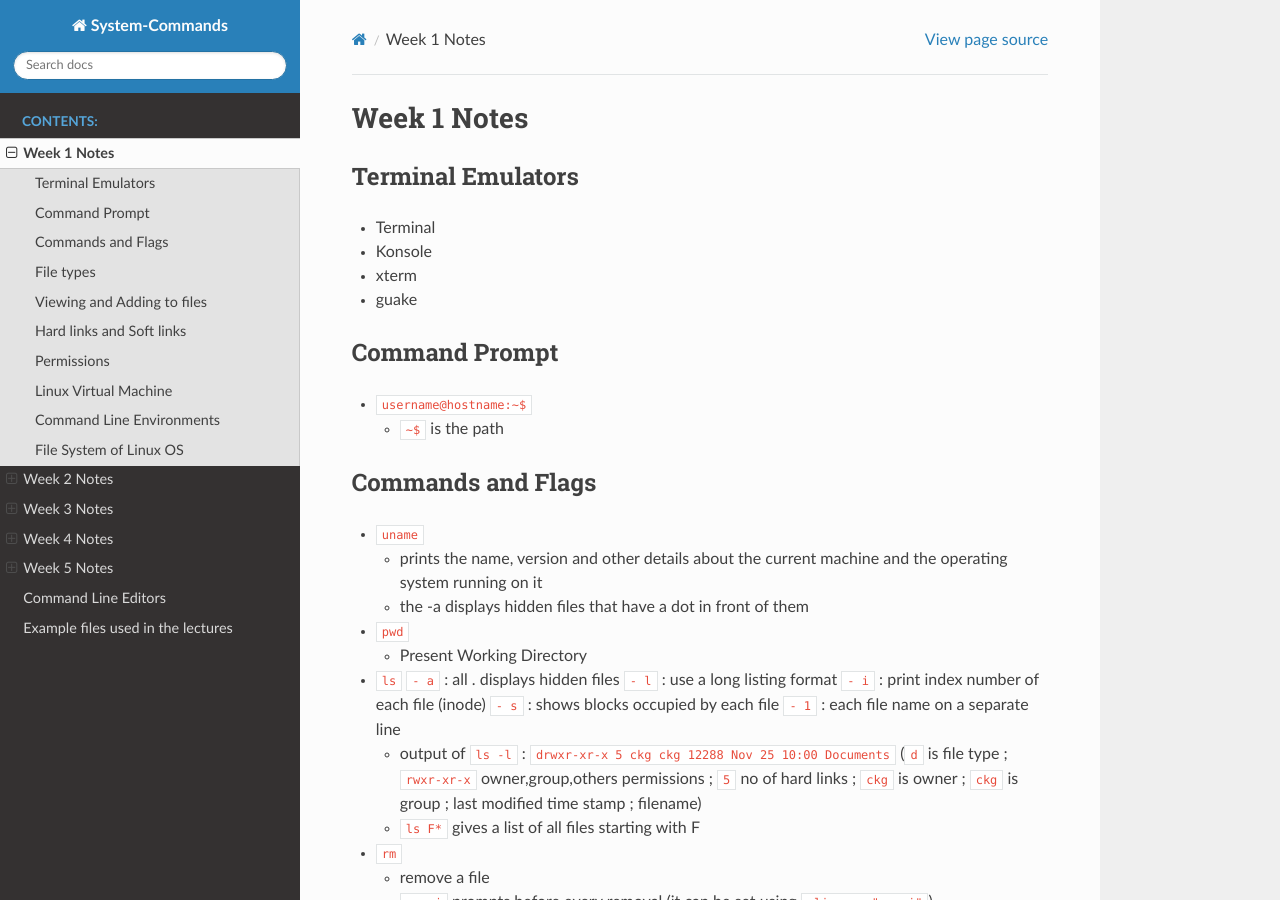
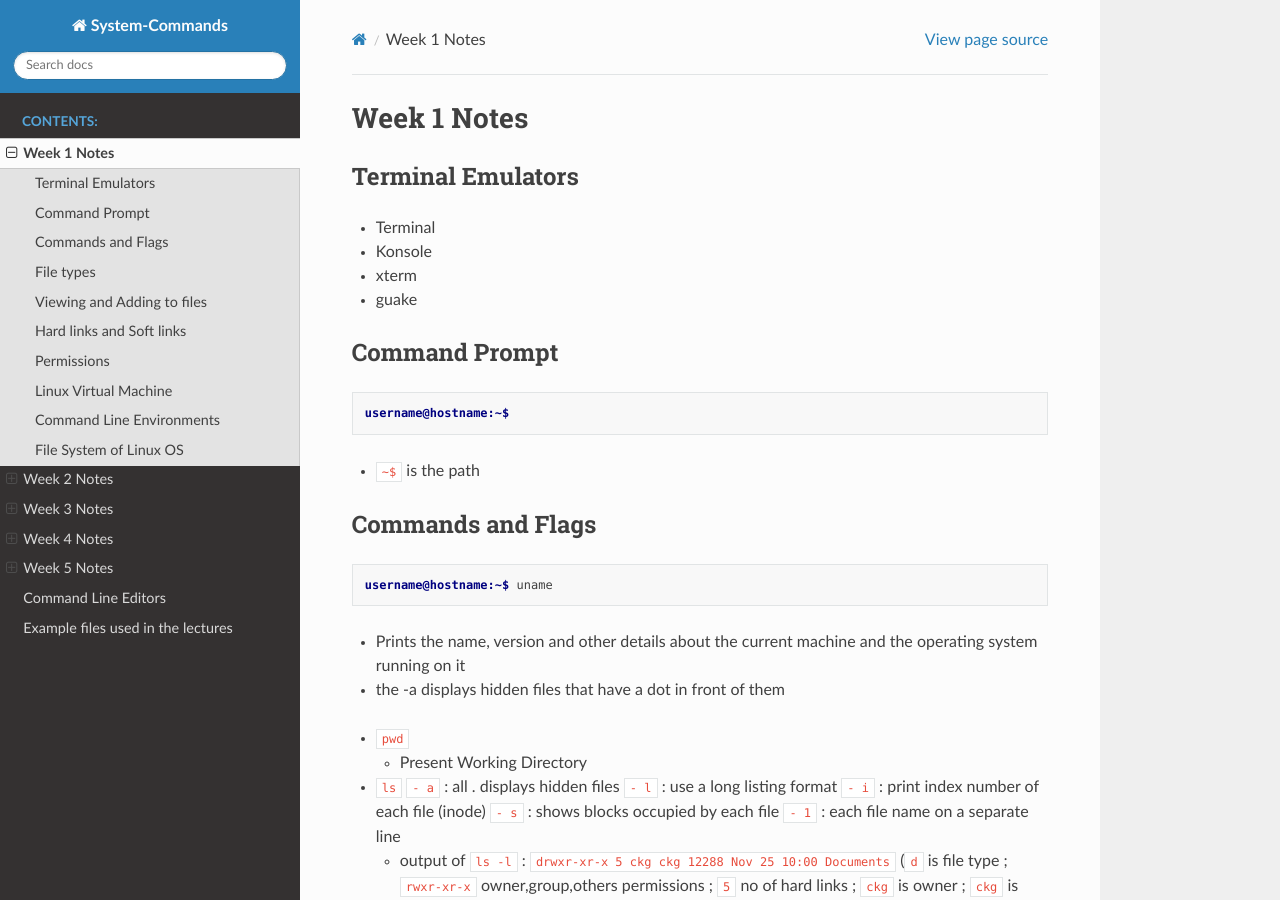
Before and after one commit to shriaviator/SysCommBook, a Sphinx documentation site: the page built from docs/source/Week1.md, in a window 1280 px wide and 900 px high. Built offline with Sphinx 7.4.7 and the Read the Docs theme 2.0.0, drawn with Linux system fonts in a browser that asks for light colours; the version number could not be read and is left out.

Commit message:
pdf  week -1 command

````diff
--- a/docs/source/Week1.md
+++ b/docs/source/Week1.md
@@ -6,11 +6,18 @@
 * xterm
 * guake
 ### Command Prompt
-* `username@hostname:~$ `
+```console
+username@hostname:~$
+```
+
+
   - `~$` is the path
 ### Commands and Flags
-* `uname`
-  - prints the name, version and other details about the current machine and the operating system running on it
+
+```console
+username@hostname:~$ uname
+```
+  - Prints the name, version and other details about the current machine and the operating system running on it
   - the -a displays hidden files that have a dot in front of them
 * `pwd`
   - Present Working Directory
@@ -191,7 +198,7 @@
   - `/var/tmp` : temporary files preserved between reboots
 
 
-|          |    Shareable  |  Unsharable |
-|----------|:-------------:|------:|
-| static   |  `/usr and /opt` | `/etc` and `/boot` |
-| variable |    `/var/mail`   |   `/var/run` and `/var/lock` |
+|          |    Shareable    |                 Unsharable |
+| -------- | :-------------: | -------------------------: |
+| static   | `/usr and /opt` |         `/etc` and `/boot` |
+| variable |   `/var/mail`   | `/var/run` and `/var/lock` |
--- a/docs/source/conf.py
+++ b/docs/source/conf.py
@@ -56,11 +56,11 @@ html_theme = 'sphinx_rtd_theme'
 # relative to this directory. They are copied after the builtin static files,
 # so a file named "default.css" will overwrite the builtin "default.css".
 html_static_path = ['_static']
-#source_suffix = {
+# source_suffix = {
 #    '.rst': 'restructuredtext',
 #    '.txt': 'markdown',
 #    '.md': 'markdown',
-#}
+# }
 html_theme_options = {
     'analytics_id': 'G-XXXXXXXXXX',  # Provided by Google in your dashboard
     'analytics_anonymize_ip': False,
@@ -79,6 +79,3 @@ html_theme_options = {
 }
 master_doc = 'index'
 # Build PDF & ePub
-formats:
-  - epub
-  - pdf
````
Also changed, not shown: .readthedocs.yaml.
